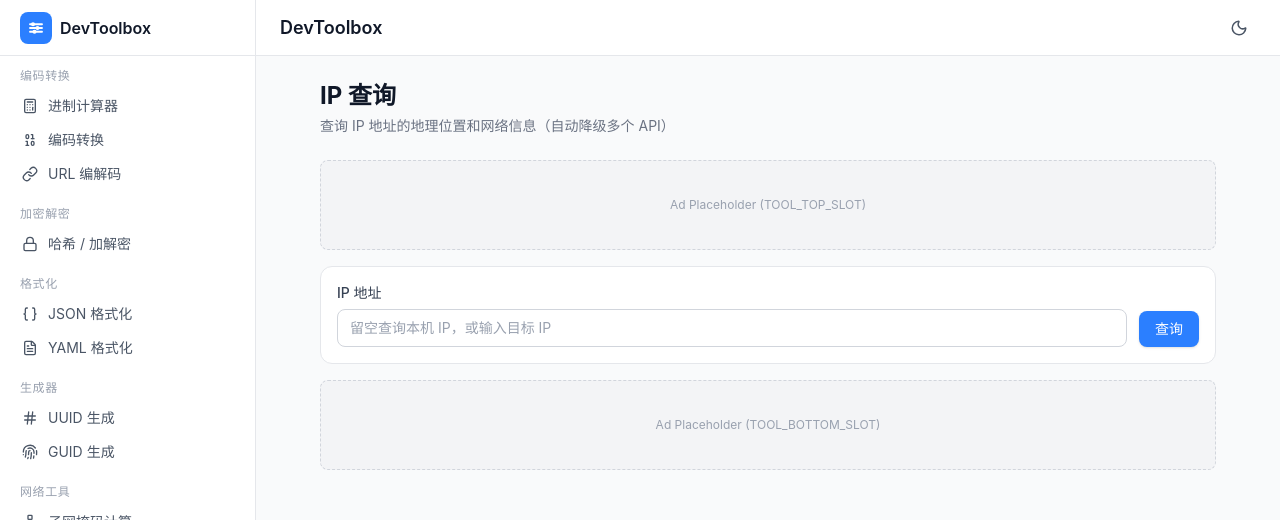
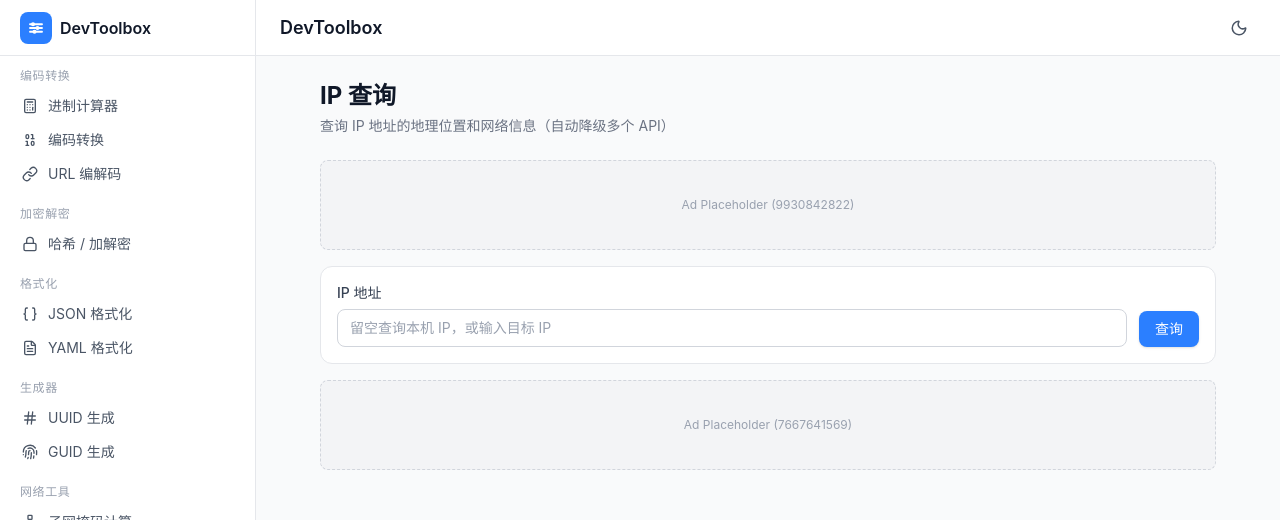
Before and after one commit to athlonreg/aggregation, a React (Vite) app: page /ip in a window 1280 px wide. Shown: the top 520 px of the page. Built offline with nearby package versions, Linux system fonts and the light colour scheme; the HTML template or start-up script is replaced by a standard one.

Commit message:
chore: replace AdSense slot IDs with real values

```diff
--- a/src/components/Home.tsx
+++ b/src/components/Home.tsx
@@ -369,7 +369,7 @@
 
         {/* Ad */}
         <div className="mb-6 max-w-xl mx-auto">
-          <AdBanner adSlot="HOME_BANNER_SLOT" />
+          <AdBanner adSlot="7464461589" />
         </div>
 
         {/* Entry buttons — single row, auto-wrap */}
--- a/src/components/Navigation.tsx
+++ b/src/components/Navigation.tsx
@@ -163,7 +163,7 @@
             <div key={cat.title} id={cat.title}>
               <CategorySection category={cat} />
               {(i + 1) % 4 === 0 && i < filtered.length - 1 && (
-                <AdBanner adSlot="NAV_INFEED_SLOT" className="mb-6" />
+                <AdBanner adSlot="5991597812" className="mb-6" />
               )}
             </div>
           ))}
--- a/src/components/ToolShell.tsx
+++ b/src/components/ToolShell.tsx
@@ -17,9 +17,9 @@
           <p className="mt-1 text-sm text-gray-500 dark:text-gray-400">{description}</p>
         )}
       </div>
-      <AdBanner adSlot="TOOL_TOP_SLOT" className="mb-4" />
+      <AdBanner adSlot="9930842822" className="mb-4" />
       <div className="space-y-4">{children}</div>
-      <AdBanner adSlot="TOOL_BOTTOM_SLOT" className="mt-4" />
+      <AdBanner adSlot="7667641569" className="mt-4" />
     </div>
   )
 }
```
